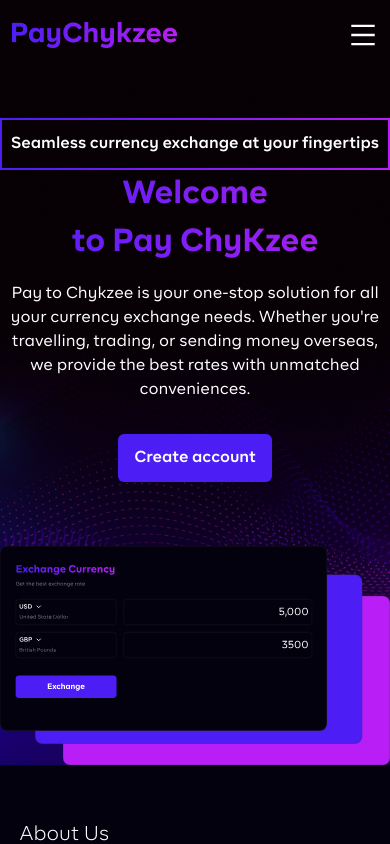
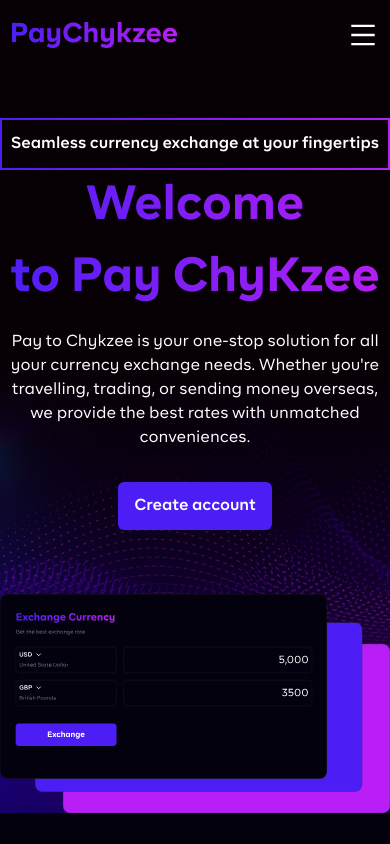
Before and after one commit to Iamfineboyygabriel/paychykzee, a React (Create React App) app: page / in a window 390 px wide. Shown: the top 844 px of the page. Built offline with nearby package versions, Linux system fonts and the light colour scheme.

Commit message:
working on responsiveness

```diff
--- a/src/index.css
+++ b/src/index.css
@@ -1,6 +1,8 @@
-@import "tailwindcss/base";
-@import "tailwindcss/components";
-@import "tailwindcss/utilities";
+
+@tailwind base;
+@tailwind components;
+@tailwind utilities;
+
 
 * {
   box-sizing: border-box;
--- a/tailwind.config.js
+++ b/tailwind.config.js
@@ -10,16 +10,14 @@ module.exports = {
     //   "2xl": "1536px",
     // },
     screens: {
-      sm: "640px",
+      xs: "320px",
+      sm: "360px",
+      md: "600px",
+      lg: "768px",
+      xl: "1024px",
+      "2xl": "1280px",
+    },
 
-      md: "768px",
-
-      lg: "1024px",
-
-      xl: "1280px",
-
-      "2xl": "1536px",
-    },
     extend: {
       backgroundImage: {
         "hero-pattern": "url('/src/assets/jpg/hero.png')",
```
